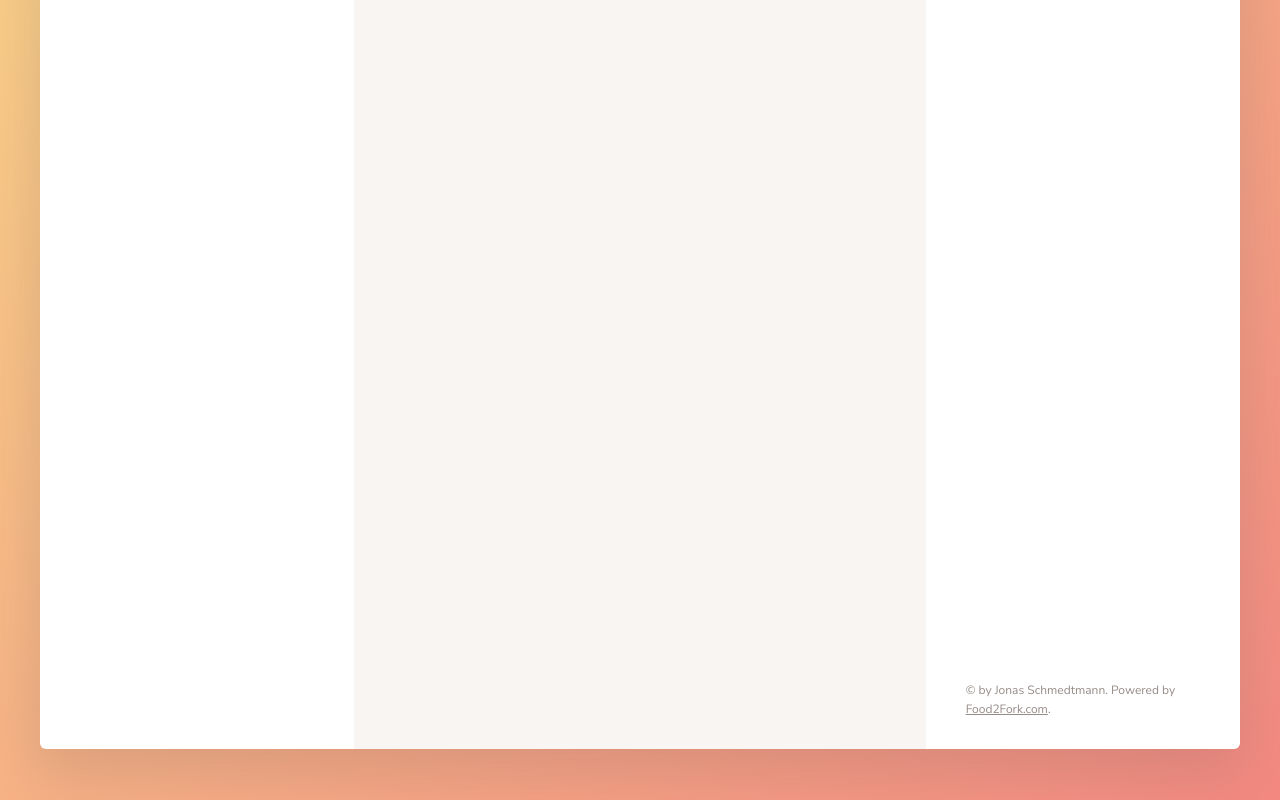
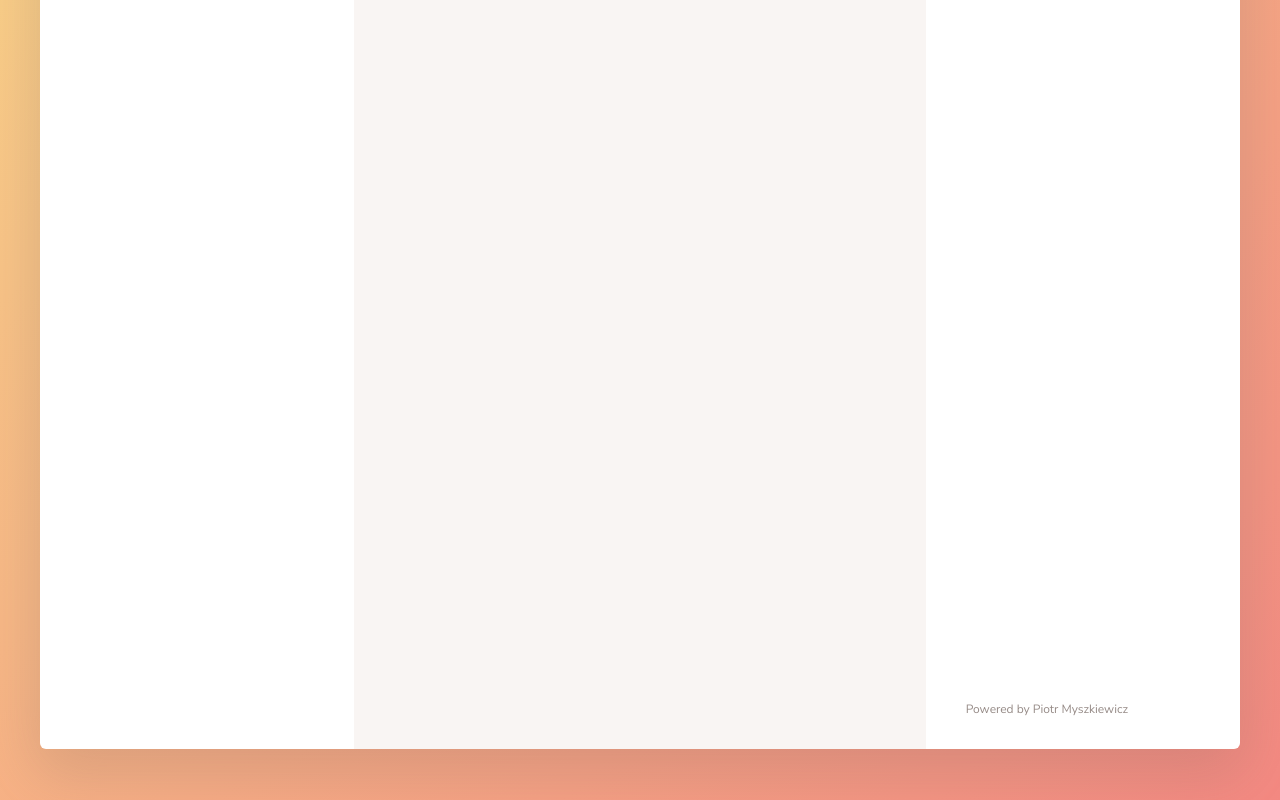
Before and after one commit to mycak/eatify-js-webpack-api, a website built with webpack: page src/index.html in a window 1280 px wide. Shown: the part 402-1202 px from the top of the page. Built offline with nearby package versions, Linux system fonts and the light colour scheme.

Commit message:
Update index.html

```diff
--- a/src/index.html
+++ b/src/index.html
@@ -67,8 +67,7 @@
             </ul>
 
             <div class="copyright">
-                &copy; by Jonas Schmedtmann. Powered by
-                <a href="http://food2fork.com" target="_blank" class="link">Food2Fork.com</a>.
+                Powered by Piotr Myszkiewicz
             </div>
 
         </div>
```
